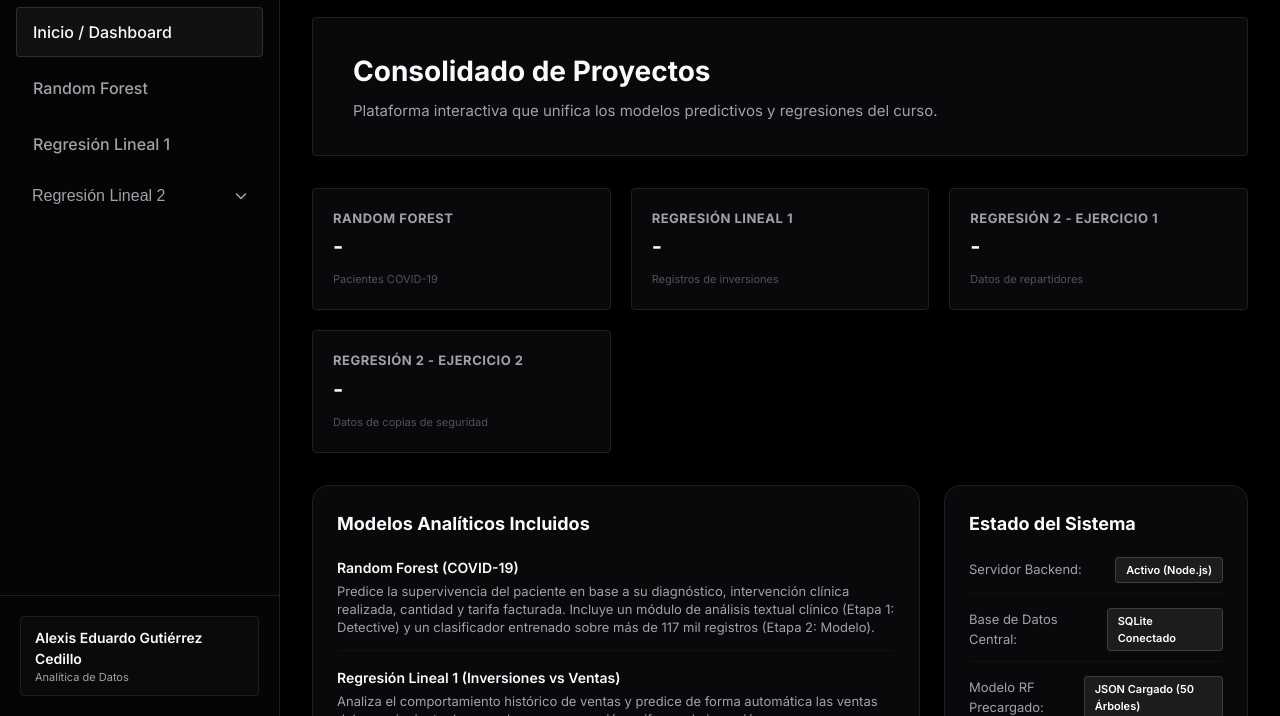
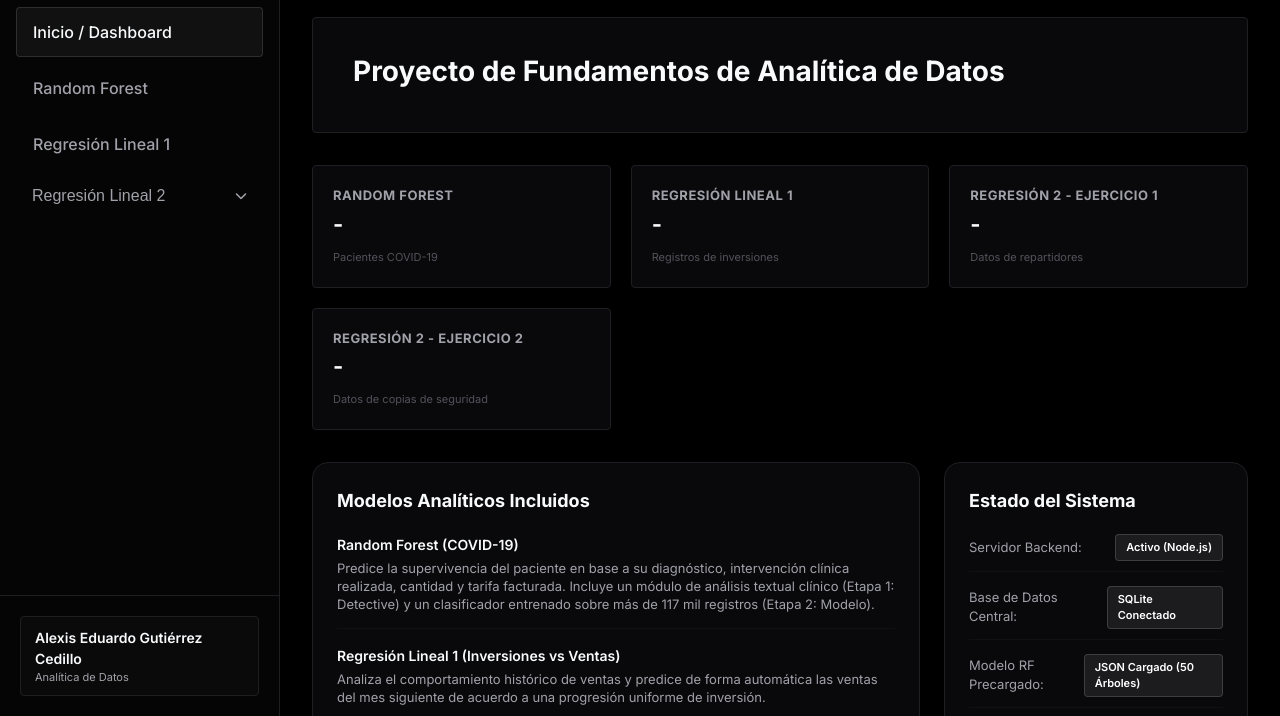
Before and after one commit to Gomanola/proyecto-analitica, a website: page public/index.html in a window 1280 px wide. Shown: the part 84-800 px from the top of the page. Drawn offline with nearby package versions, Linux system fonts and the light colour scheme; no server answers.

Commit message:
docs: set main heading to Proyecto de Fundamentos de Analítica de Datos

```diff
--- a/public/index.html
+++ b/public/index.html
@@ -98,8 +98,7 @@
                 <section class="panel-section active" id="panel-inicio">
                     <div class="welcome-banner">
                         <div class="welcome-text">
-                            <h2>Consolidado de Proyectos</h2>
-                            <p>Plataforma interactiva que unifica los modelos predictivos y regresiones del curso.</p>
+                            <h2>Proyecto de Fundamentos de Analítica de Datos</h2>
                         </div>
                     </div>
 
```
